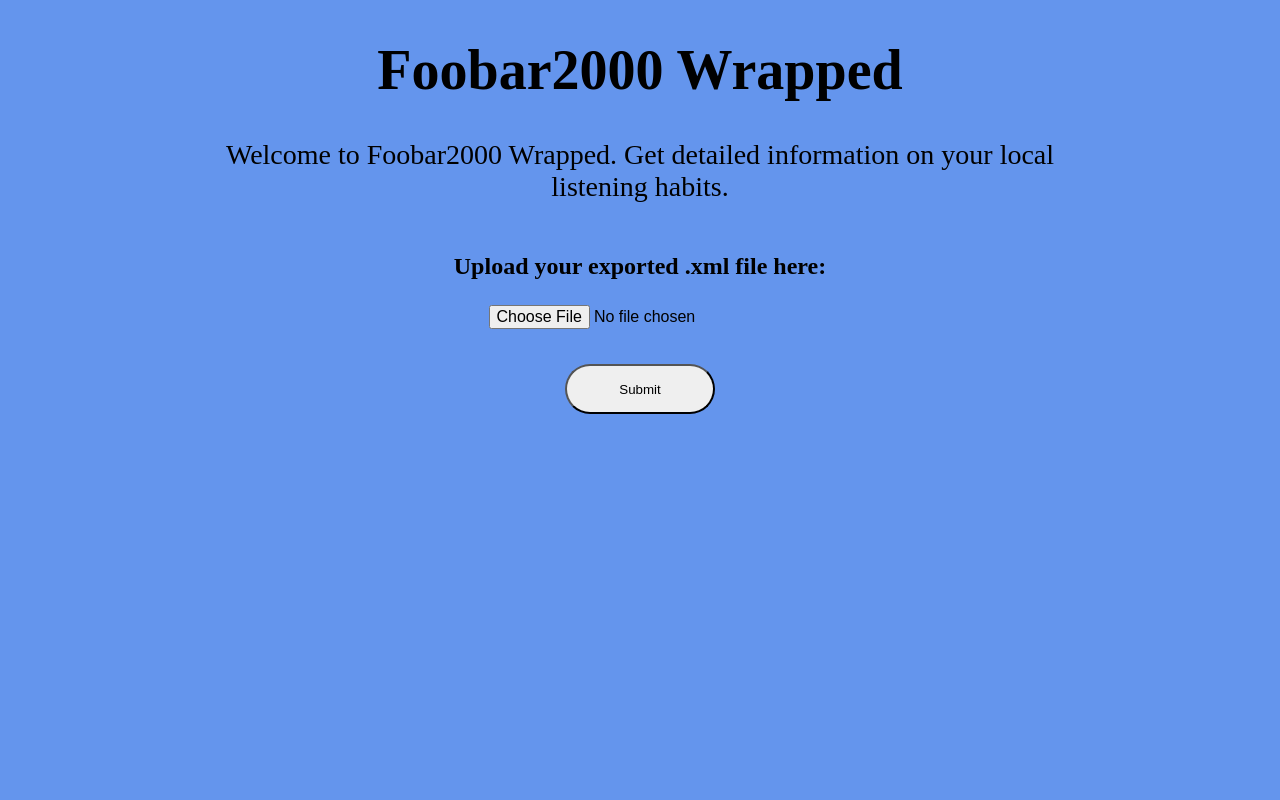
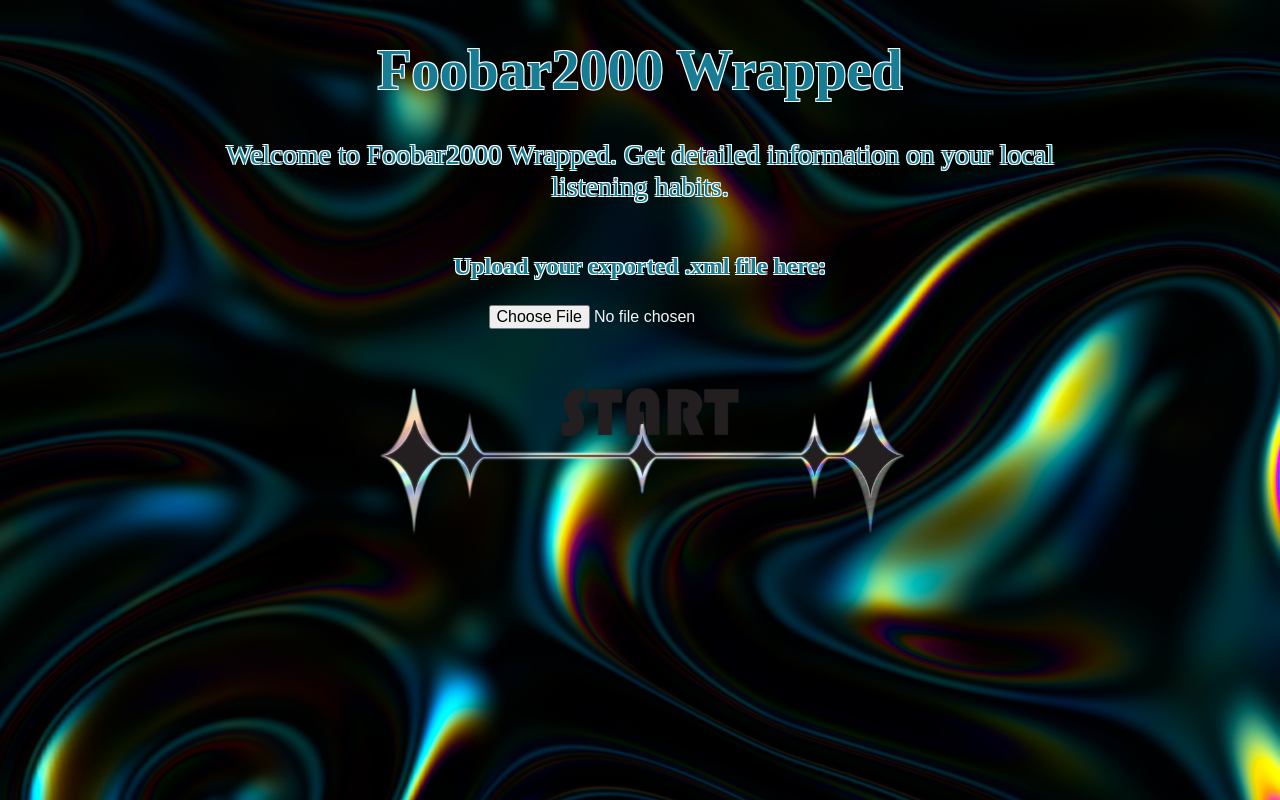
Before and after one commit to jacksoncity/custom-wrapped, a Flask app: page / in a window 1280 px wide. Run offline with Flask 3, Linux system fonts and the light colour scheme; some web fonts are replaced.

Commit message:
making it perrty

```diff
--- a/main.py
+++ b/main.py
@@ -71,7 +71,7 @@ def get_flac_metadata(file_path):
         return metadata
 
     except Exception as e:
-        return {"error": str(e)}
+        return {"error": f"Could not read metadata: {str(e)}"}
 
 def parse_only_flac_files(xml_file_path):
     """Parse XML and extract FLAC metadata ONLY for the .flac files"""
--- a/static/css/style.css
+++ b/static/css/style.css
@@ -1,30 +1,56 @@
+@font-face {
+  font-family: "y2k-font";
+  src: url(../assets/fonts/Synkopy-Regular.otf);
+  font-weight: normal;
+  font-style: normal;
+  font-display: swap;
+}
+
 body.uploadBody {
-  background-color: cornflowerblue;
+  /* background-color: cornflowerblue; */
+  background-image: url(../assets/main-bg-5.jpg);
+  background-repeat: no-repeat;
+  background-size: cover;
   display: block;
   margin: 0 auto;
+  font-family: y2k-font;
 }
 
 .intro {
   font-size: 28px;
   text-align: center;
   margin-top: 30px;
+  color: #167d94;
+  text-shadow:
+    -1px -1px 0 #ffffff,
+    1px -1px 0 #ffffff,
+    -1px 1px 0 #ffffff,
+    1px 1px 0 #ffffff;
 }
 
 .introText {
   text-align: center;
   margin: 0 auto;
   width: 70%;
+  color: #167d94;
 }
 
 .fileSubmitForm {
   margin-top: 50px;
   text-align: center;
+  color: whitesmoke;
 }
 
 .fileUpload {
   font-weight: bold;
   font-size: 24px;
   text-align: center;
+  color: #167d94;
+  text-shadow:
+    -1px -1px 0 #ffffff,
+    1px -1px 0 #ffffff,
+    -1px 1px 0 #ffffff,
+    1px 1px 0 #ffffff;
 }
 
 .wrappedUpload {
@@ -34,11 +60,22 @@ body.uploadBody {
 }
 
 .wrappedSubmit {
-  margin-top: 35px;
-  height: 50px;
-  width: 150px;
-  border-radius: 45px;
-  text-align: center;
+  height: 250px;
+  width: 550px;
+  border: none;
+  background: transparent;
+  transition: opacity 0.3s ease;
+}
+
+.wrappedSubmit:hover {
+  cursor: pointer;
+  opacity: 0.7;
+}
+
+.wrappedSubmit img {
+  width: 100%;
+  height: 100%;
+  object-fit: contain;
 }
 
 .bottomDisplay {
@@ -66,6 +103,7 @@ body.uploadBody {
   /* border: 5px solid rgba(0, 0, 0, 0.534); */
   padding: 20px;
   margin: 10px;
+  font-size: 24px;
   /* background-color: rgb(158, 170, 182); */
 }
 
--- a/static/js/script.js
+++ b/static/js/script.js
@@ -12,7 +12,6 @@ document.addEventListener("DOMContentLoaded", function () {
 
     // Disable button and show loading while processing
     submitButton.disabled = true;
-    submitButton.textContent = "Processing...";
     loadingIndicator.style.display = "block";
     resultsContainer.innerHTML = "<p>Processing your file...</p>";
     bottomDisplay.style.display = "block";
@@ -46,7 +45,6 @@ document.addEventListener("DOMContentLoaded", function () {
       // Re-enable button
       loadingIndicator.style.display = "none";
       submitButton.disabled = false;
-      submitButton.textContent = "Submit";
     }
   });
 });
@@ -62,23 +60,23 @@ function displayResults(data) {
   let pageOne = `
         <div class="results">
             <div class="header">
-                <h1><u>Your Listening Statistics</u></h1>
+                <h1>Your Listening Statistics</h1>
                 <p>Uploaded File: ${data.filename}</p>
             </div>
 
             <div class="summary">
-                <h2><u> Summary </u></h2>
+                <h2> Summary </h2>
                 <div class="stats-grid">
                     <div class="stat-card">
-                        <h4>Total Plays</h4>
+                        <h4>Total Plays:</h4>
                         <p class="stat-number">${results.total_plays}</p>
                     </div>
                     <div class="stat-card">
-                        <h4>Time Listened</h4>
+                        <h4>Time Listened:</h4>
                         <p class="stat-number">${results.total_time_minutes} Minutes</p>
                     </div>
                     <div class="stat-card">
-                        <h4>FLAC Files</h4>
+                        <h4>FLAC Files:</h4>
                         <p class="stat-number">${results.total_files}</p>
                     </div>
                 </div>
@@ -90,7 +88,7 @@ function displayResults(data) {
   // Top Songs
   let pageTwo = `
         <div class="section">
-            <h2><u> Top 15 Songs</u></h2>
+            <h2> Top 15 Songs</h2>
             <div class="list">
     `;
 
@@ -103,6 +101,7 @@ function displayResults(data) {
                     <br>
                     <small>Album: ${song.album} | <b>Plays: ${song.plays}</b></small>
                 </div>
+                <br>
             </div>
         `;
   });
@@ -113,7 +112,7 @@ function displayResults(data) {
   // Top Artists
   let pageThree = `
         <div class="section">
-            <h2><u>Top 10 Artists</u></h2>
+            <h2>Top 10 Artists</h2>
             <div class="list">
     `;
 
@@ -136,7 +135,7 @@ function displayResults(data) {
   // Top Albums
   let pageFour = `
         <div class="section">
-            <h2> <u>Top 10 Albums </u></h2>
+            <h2> Top 10 Albums </h2>
             <div class="list">
     `;
 
--- a/templates/index.html
+++ b/templates/index.html
@@ -47,7 +47,10 @@
             class="wrappedSubmit"
             name="wrappedSubmit"
           >
-            Submit
+            <img
+              src="{{ url_for('static', filename='assets/holo-start.png') }}"
+              alt="Submit"
+            />
           </button>
           <div
             id="loadingIndicator"
@@ -66,9 +69,8 @@
 
     <div class="bottomDisplay" id="bottomDisplay">
       <div class="resultsContainer" id="resultsContainer"></div>
-      <button id="myButton">Click to change text</button>
+      <button id="myButton">Next Page -></button>
     </div>
-
     <script src="{{ url_for('static', filename='js/script.js') }}"></script>
   </body>
 </html>
```
Also changed, not shown: static/assets/fonts/Octuple-max-demo.ttf (added), static/assets/holo-next.png (added), static/assets/holo-start.png (added), static/assets/main-bg-5.jpg (added), 1 other file.
